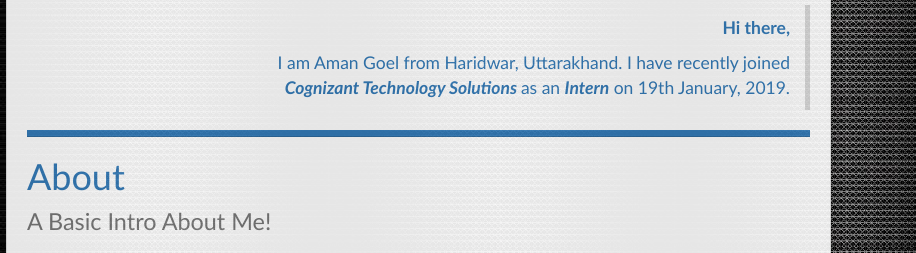
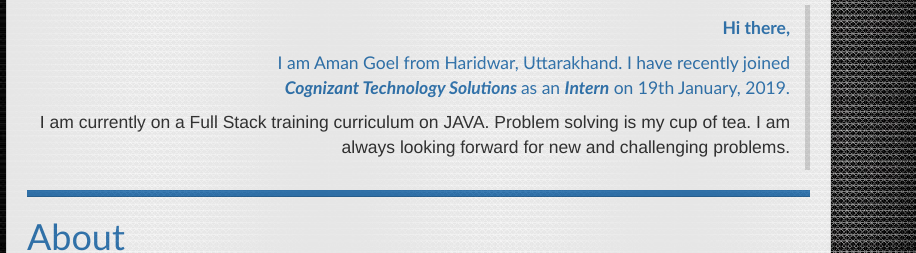
Before and after one commit to amangoel1/amangoel1.github.io, a plain HTML site: page index.html in a window 1280 px wide. Shown: the part 192-445 px from the top of the page, 364-1280 px from the left. Drawn offline with nearby package versions, Linux system fonts and the light colour scheme.

Commit message:
Update index.html

```diff
--- a/index.html
+++ b/index.html
@@ -84,7 +84,10 @@
                             <p class="text-primary" style="font-family: 'Calibri'"><b>Hi there,</b></p>
                             <p class="text-primary" style="font-family: 'Calibri'">I am Aman Goel from Haridwar, Uttarakhand. I have recently joined<br> <i><b>Cognizant Technology Solutions </b></i>as an <i><b>Intern</b></i> on 19th January, 2019.
                             </p>
-
+                            <p>I am currently on a Full Stack training curriculum on JAVA.
+                                Problem solving is my cup of tea.
+                                                                                  I am always looking forward for new and challenging problems.
+                                                                                  </p>
                         </blockquote>
 
                         <div class="progress1">
```
